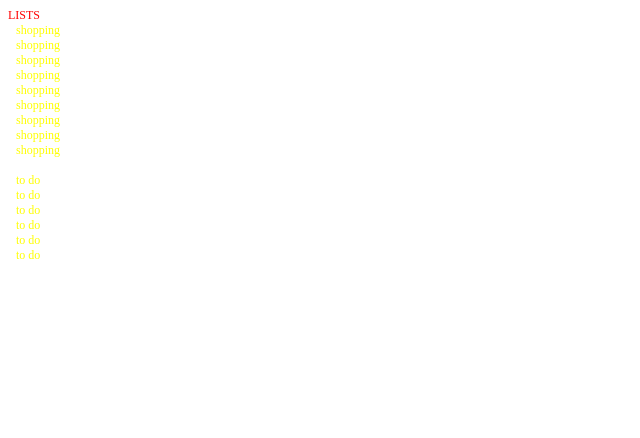
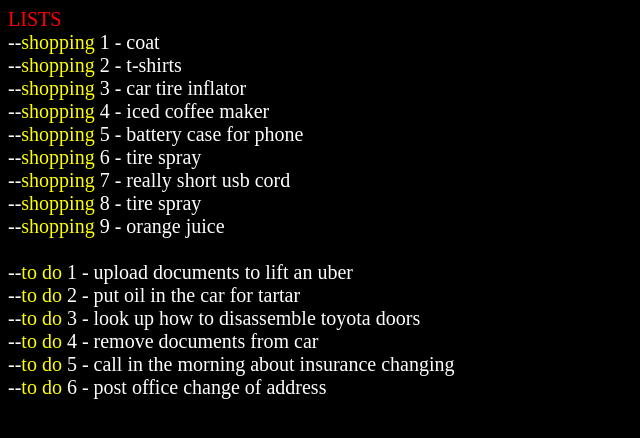
Before and after one commit to Dawnshot7/React-game-tic-tac-toe, a plain HTML site: page index.html in a window 1280 px wide. Shown: the whole page, without its empty margins (0-640 px from the left). Drawn offline with Linux system fonts and the light colour scheme.

Commit message:
Changes background and font size

```diff
--- a/index.html
+++ b/index.html
@@ -2,7 +2,7 @@
 	<head>
 		<meta http-equiv="refresh" content="10">
 	</head>
-	<body style="color:white;font-size:75%">
+	<body style="background-color:black;color:white;font-size:125%">
 		<font color='red'>LISTS</font><br>
 		  --<font color='yellow'>shopping</font> 1 - coat<br>
 		  --<font color='yellow'>shopping</font> 2 - t-shirts<br>
```
